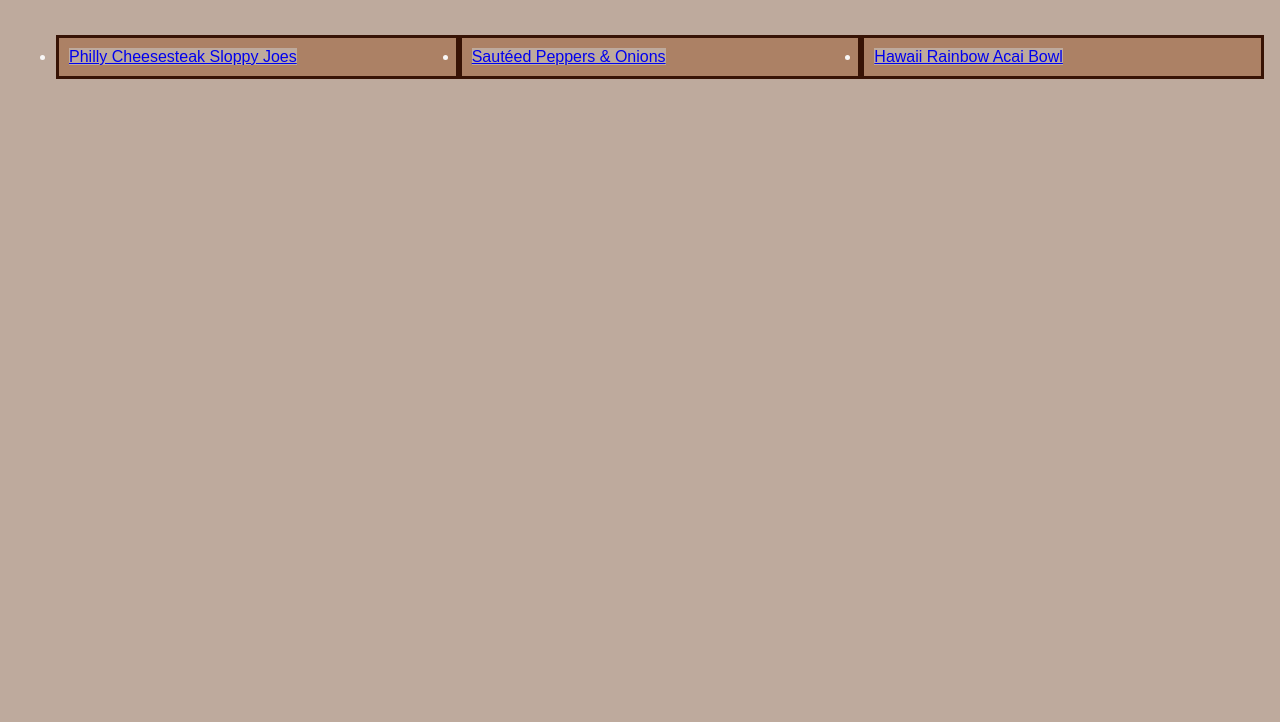
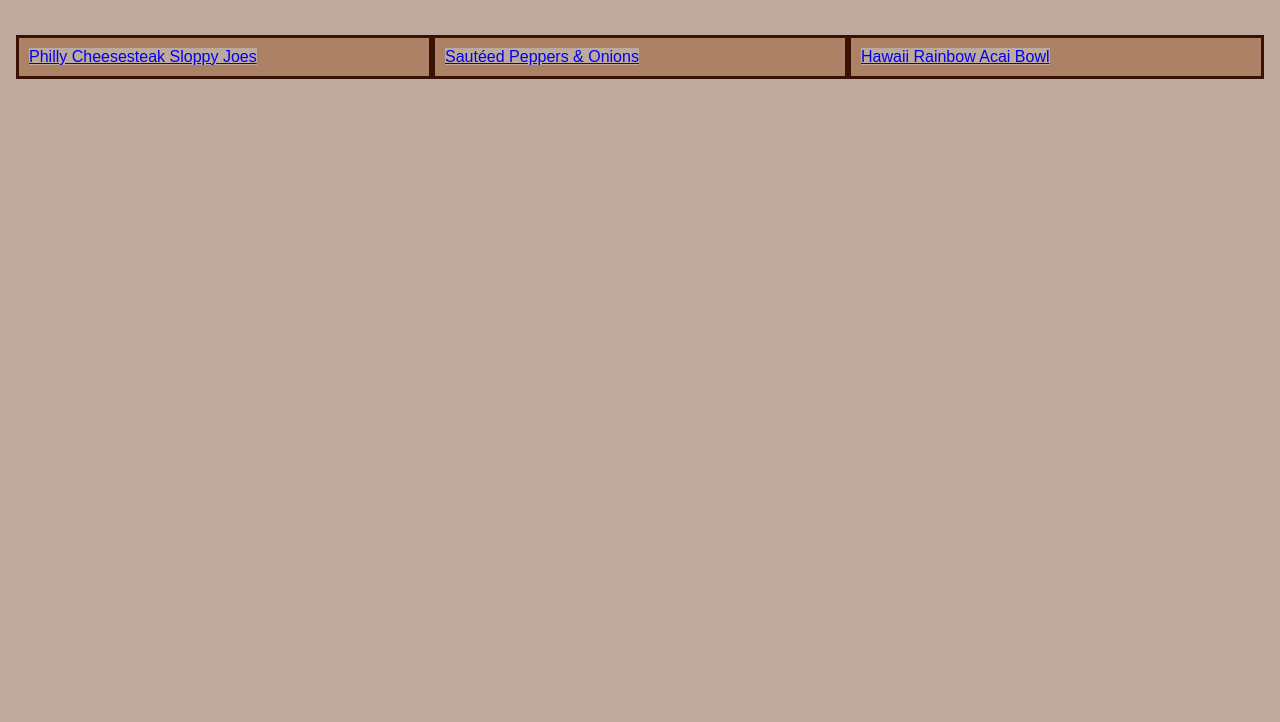
Before and after one commit to mprocto8/odin-recipes, a plain HTML site: page index.html in a window 1280 px wide. Shown: the part 78-800 px from the top of the page. Drawn offline with Linux system fonts and the light colour scheme.

Commit message:
Change recipes from list to div

```diff
--- a/index.html
+++ b/index.html
@@ -8,10 +8,10 @@
 </head>
 <body>
     <h1 class="main" id="title">Odin Recipes</h1>
-    <ul class="main recipe-list">
-        <li class="recipes"><a href="./recipes/philly-cheesesteak-sloppy-joes.html">Philly Cheesesteak Sloppy Joes</a></li>
-        <li class="recipes"><a href="./recipes/sautéed_peppers_and_onions.html">Sautéed Peppers & Onions</a></li>
-        <li class="recipes"><a href="./recipes/hawaii_rainbow_acai_bowl.html">Hawaii Rainbow Acai Bowl</a></li>
-    </ul>
+    <div class="main recipe-list">
+        <div class="recipes"><a href="./recipes/philly-cheesesteak-sloppy-joes.html">Philly Cheesesteak Sloppy Joes</a></div>
+        <div class="recipes"><a href="./recipes/sautéed_peppers_and_onions.html">Sautéed Peppers & Onions</a></div>
+        <div class="recipes"><a href="./recipes/hawaii_rainbow_acai_bowl.html">Hawaii Rainbow Acai Bowl</a></div>
+    </div>
 </body>
 </html>
--- a/style.css
+++ b/style.css
@@ -15,6 +15,7 @@ body {
 .recipe-list {
     display: flex;
     flex-direction: row;
+    justify-content: space-evenly;
     align-items: flex-start;
 
 }
```
